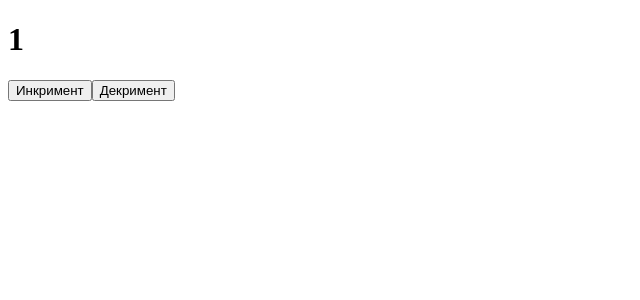
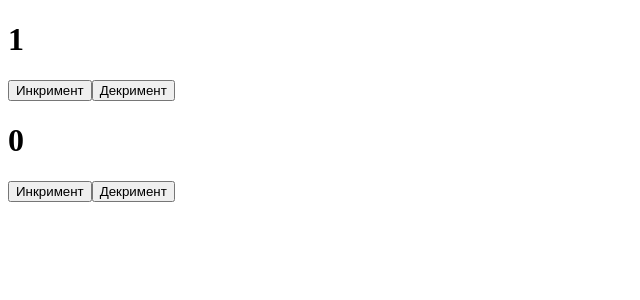
Before and after one commit to junge8971/learn_js, a React (Create React App) app in the folder practice/Ulbi/fundamental_react_course/: page / in a window 1280 px wide. Shown: the top 300 px of the page, without its empty margins (0-640 px from the left). Built offline with nearby package versions, Linux system fonts and the light colour scheme.

Commit message:
Реализованн классовый компонент

```diff
--- a/practice/Ulbi/fundamental_react_course/src/App.js
+++ b/practice/Ulbi/fundamental_react_course/src/App.js
@@ -1,10 +1,12 @@
 import React from "react";
 import Counter from "./components/Сounter";
+import ClassCounter from "./components/ClassCounter";
 
 export default function App() {
   return (
     <div className="App">
       <Counter />
+      <ClassCounter />
     </div>
   );
 }
--- /dev/null
+++ b/practice/Ulbi/fundamental_react_course/src/components/ClassCounter.jsx
@@ -0,0 +1,38 @@
+import React from "react";
+
+// В классовых компонентах нужно реализовать функцию reander, которая возвращает jsx
+export default class ClassCounter extends React.Component {
+  // создание состояния проходит в конструкторе
+  constructor(props) {
+    super(props);
+
+    // В классе уже зарезервировао поле состояния. В него запишем объект
+    this.state = {
+      count: 0,
+    };
+
+    // внутри функицй формируется свой контекст и чтобы иметь там контекст класса его надо явно указать
+    this.increment = this.increment.bind(this);
+    this.decrement = this.decrement.bind(this);
+  }
+  increment() {
+    // Для изменения состояния нужно вызвать метод setState, которая принимает объект с новыми значениями состояния.
+    // Метод уже реализован в родительском класса
+    this.setState({
+      count: this.state.count + 1,
+    });
+  }
+  decrement() {
+    this.setState({ count: this.state.count - 1 });
+  }
+
+  render() {
+    return (
+      <div>
+        <h1>{this.state.count}</h1>
+        <button onClick={this.increment}>Инкримент</button>
+        <button onClick={this.decrement}>Декримент</button>
+      </div>
+    );
+  }
+}
```
